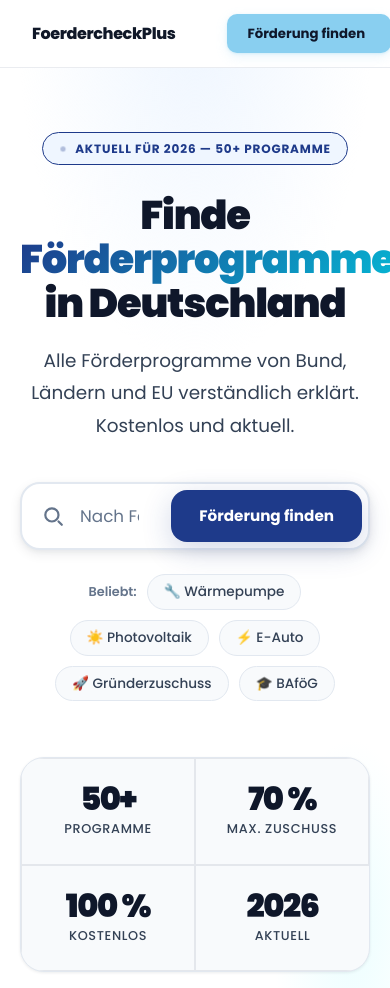
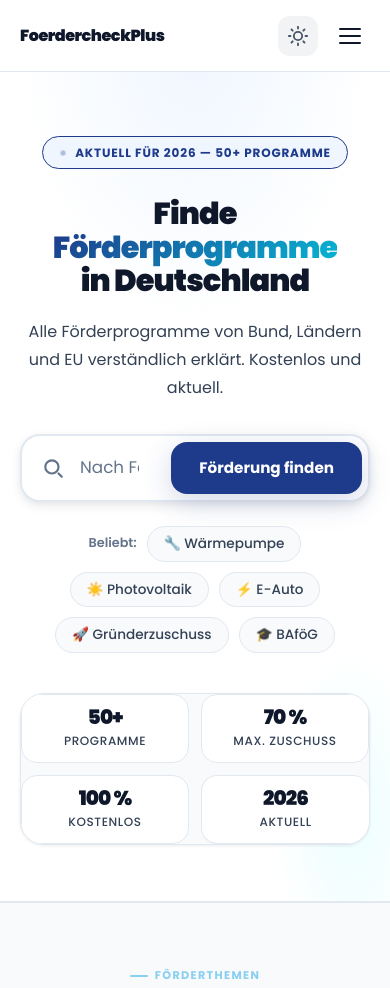
Before and after one commit to yedomanyes/foerdercheckplus.de, a website: page index.html.html in a window 390 px wide. Shown: the top 988 px of the page. Drawn offline with Linux system fonts and the light colour scheme.

Commit message:
Add files via upload

```diff
--- a/header.js
+++ b/header.js
@@ -1,206 +1,254 @@
 // header.js – FoerdercheckPlus (shared navbar for all detail pages)
 (function () {
   document.write(`
-<script>(function(){const t=localStorage.getItem("theme");if(t==="dark"||(!t&&window.matchMedia("(prefers-color-scheme: dark)").matches)){document.documentElement.setAttribute("data-theme","dark");}})();</script>
-
+<script>
+  (function() {
+    const t = localStorage.getItem("theme");
+    // Default to light mode on first load (ignore prefers-color-scheme)
+    if (t === "dark") {
+      document.documentElement.setAttribute("data-theme", "dark");
+    } else {
+      document.documentElement.removeAttribute("data-theme");
+    }
+  })();
+</script>
 <style>
   *,*::before,*::after{box-sizing:border-box;margin:0;padding:0}
   body{font-family:'Poppins',system-ui,sans-serif}
   a,button{-webkit-tap-highlight-color:transparent;outline:none}
-  a:focus-visible,button:focus-visible{outline:2px solid #89CFF0;outline-offset:2px}
-  @import url('https://fonts.googleapis.com/css2?family=Poppins:wght@400;500;600;700;800&display=swap');
+  a:focus-visible,button:focus-visible{outline:2px solid #3B82F6;outline-offset:2px}
 
   .site-nav{
-    position:sticky;top:0;z-index:200;height:68px;
-    background:rgba(255,255,255,.93);backdrop-filter:blur(16px);
-    border-bottom:1px solid #EAECF0;display:flex;align-items:center;
-    transition: background 0.2s, border-color 0.2s;
+    position:sticky;top:0;z-index:200;height:72px;
+    background:rgba(255,255,255,.9);backdrop-filter:blur(16px);
+    -webkit-backdrop-filter:blur(16px);
+    border-bottom:1px solid #E2E8F0;display:flex;align-items:center;
+    transition: background 0.3s, border-color 0.3s;
   }
   [data-theme="dark"] .site-nav {
-    background: rgba(22, 22, 22, 0.95); /* Requested Dark Header */
-    border-bottom: 1px solid #333;
+    background: rgba(11, 17, 32, 0.9);
+    border-bottom: 1px solid #1E293B;
   }
-  [data-theme="dark"] .site-nav__logo, [data-theme="dark"] .site-nav__link {
-    color: #F8FAFC;
+
+  .site-nav__wrap{
+    max-width:1240px;margin:0 auto;padding:0 1.5rem;
+    width:100%;display:flex;align-items:center;justify-content:space-between;
   }
-  [data-theme="dark"] .site-nav__link:hover {
-    background: #333;
+
+  .site-nav__left {
+    display: flex;
+    align-items: center;
+    gap: 2rem;
   }
-  [data-theme="dark"] .site-nav__link.active {
-    color: #38BDF8;
-    background: rgba(56, 189, 248, 0.15);
+
+  .site-nav__logo{
+    font-size:1.1rem;font-weight:900;color:#0F172A;
+    letter-spacing:-.03em;text-decoration:none;
+    transition: color 0.3s;
   }
-  [data-theme="dark"] .site-nav__burger span {
-    background: #F8FAFC;
+  [data-theme="dark"] .site-nav__logo { color: #F8FAFC; }
+
+  .site-nav__links{display:flex;align-items:center;gap:4px;}
+  .site-nav__link{
+    padding:8px 14px;border-radius:10px;
+    font-size:.875rem;font-weight:600;color:#475569;
+    text-decoration:none;transition: all 0.2s;
   }
-  [data-theme="dark"] .site-nav__mobile {
-    background: #161616;
-    border-color: #333;
+  .site-nav__link:hover{background:rgba(15, 23, 42, 0.05);color:#0F172A}
+  [data-theme="dark"] .site-nav__link { color: #94A3B8; }
+  [data-theme="dark"] .site-nav__link:hover { background: rgba(255, 255, 255, 0.08); color: #F8FAFC; }
+
+  .site-nav__link.active{color:#3B82F6;background:rgba(59, 130, 246, 0.08)}
+  [data-theme="dark"] .site-nav__link.active { color: #60A5FA; background: rgba(59, 130, 246, 0.15); }
+
+  .site-nav__right{display:flex;align-items:center;gap:12px;}
+
+  .site-nav__cta{
+    display:inline-flex;align-items:center;gap:8px;
+    background:#3B82F6;color:#FFFFFF;
+    padding:10px 22px;border-radius:12px;
+    font-size:.875rem;font-weight:700;text-decoration:none;
+    box-shadow: 0 4px 12px rgba(59, 130, 246, 0.2);
+    transition: all 0.25s cubic-bezier(0.4, 0, 0.2, 1);
   }
-  [data-theme="dark"] .site-nav__mobile a {
-    color: #CBD5E1;
-  }
-  [data-theme="dark"] .site-nav__mobile a:hover {
-    background: #333;
-    color: #F8FAFC;
-  }
-  .site-nav__wrap{
-    max-width:1200px;margin:0 auto;padding:0 2rem;
-    width:100%;display:flex;align-items:center
-  }
-  .site-nav__logo{
-    display:flex;align-items:center;gap:10px;
-    font-family:'Poppins',system-ui,sans-serif;
-    font-size:1rem;font-weight:800;color:#101828;
-    letter-spacing:-.025em;text-decoration:none;
-    flex-shrink:0;margin-right:1.75rem
-  }
-  .site-nav__links{display:flex;align-items:center;gap:2px;flex:1}
-  .site-nav__link{
-    padding:6px 13px;border-radius:8px;
-    font-family:'Poppins',system-ui,sans-serif;
-    font-size:.83rem;font-weight:500;color:#667085;
-    text-decoration:none;transition:background .14s,color .14s;white-space:nowrap
-  }
-  .site-nav__link:hover{background:#F2F4F7;color:#101828}
-  .site-nav__link.active{color:#89CFF0;background:#EDEFFD}
-  .site-nav__right{margin-left:auto}
-  .site-nav__cta{
-    display:inline-flex;align-items:center;gap:6px;
-    background:#89CFF0;color:#0F172A;
-    padding:9px 20px;border-radius:10px;
-    font-family:'Poppins',system-ui,sans-serif;
-    font-size:.83rem;font-weight:700;text-decoration:none;white-space:nowrap;
-    box-shadow:0 1px 3px rgba(137,207,240,.3),0 4px 12px rgba(137,207,240,.18);
-    transition:background .14s,transform .14s
-  }
-  .site-nav__cta:hover{background:#7ABDE0;transform:translateY(-1px)}
+  .site-nav__cta:hover{background:#2563EB;transform:translateY(-1px);box-shadow: 0 6px 16px rgba(59, 130, 246, 0.35);}
 
   .theme-toggle {
-    background: none; border: none; cursor: pointer; padding: 6px; border-radius: 8px;
+    background: rgba(15, 23, 42, 0.05); border: none; cursor: pointer;
+    width: 40px; height: 40px; border-radius: 12px;
     display: flex; align-items: center; justify-content: center;
-    color: #667085; transition: background 0.15s, color 0.15s; margin-right: 12px;
+    color: #475569; transition: all 0.2s;
   }
-  .theme-toggle:hover { background: #F2F4F7; color: #101828; }
-  [data-theme="dark"] .theme-toggle { color: #CBD5E1; }
-  [data-theme="dark"] .theme-toggle:hover { background: #333; color: #F8FAFC; }
+  [data-theme="dark"] .theme-toggle { background: rgba(255, 255, 255, 0.08); color: #94A3B8; }
+  .theme-toggle:hover { background: rgba(15, 23, 42, 0.1); color: #0F172A; }
+  [data-theme="dark"] .theme-toggle:hover { background: rgba(255, 255, 255, 0.12); color: #F8FAFC; }
 
-  .theme-toggle svg { width: 20px; height: 20px; flex-shrink: 0; }
+  .theme-toggle svg { width: 20px; height: 20px; stroke-width: 2.2; }
   .theme-toggle .moon-icon { display: none; }
   [data-theme="dark"] .theme-toggle .moon-icon { display: block; }
   [data-theme="dark"] .theme-toggle .sun-icon { display: none; }
+
   .site-nav__burger{
     display:none;background:none;border:none;cursor:pointer;
-    padding:8px;margin-left:auto
+    width:40px;height:40px;align-items:center;justify-content:center;
+    flex-direction:column;gap:5px;
   }
   .site-nav__burger span{
-    display:block;width:22px;height:2px;background:#344054;
-    border-radius:2px;margin:5px 0;transition:.3s
+    display:block;width:22px;height:2px;background:#0F172A;
+    border-radius:2px;transition:0.3s cubic-bezier(0.16, 1, 0.3, 1);
   }
-  .site-nav__mobile{
-    display:none;position:fixed;top:68px;left:0;right:0;
-    background:#fff;border-bottom:1px solid #EAECF0;
-    box-shadow:0 8px 24px rgba(0,0,0,.08);
-    padding:.75rem 1.25rem;z-index:199;flex-direction:column;gap:4px
+  [data-theme="dark"] .site-nav__burger span { background: #F8FAFC; }
+
+  .site-nav__burger.open span:nth-child(1) { transform: translateY(7px) rotate(45deg); }
+  .site-nav__burger.open span:nth-child(2) { opacity: 0; transform: translateX(10px); }
+  .site-nav__burger.open span:nth-child(3) { transform: translateY(-7px) rotate(-45deg); }
+
+  /* Modern Mobile Menu Overlay */
+  .mobile-menu {
+    position: fixed; inset: 0; background: rgba(15, 23, 42, 0.4);
+    backdrop-filter: blur(8px); -webkit-backdrop-filter: blur(8px);
+    z-index: 190; opacity: 0; pointer-events: none;
+    transition: opacity 0.4s ease;
   }
-  .site-nav__mobile.open{display:flex}
-  .site-nav__mobile a{
-    padding:11px 14px;border-radius:8px;font-size:.9rem;
-    font-weight:500;color:#667085;text-decoration:none;
-    font-family:'Poppins',system-ui,sans-serif;
-    transition:background .14s,color .14s
+  .mobile-menu.open { opacity: 1; pointer-events: auto; }
+
+  .mobile-menu__content {
+    position: absolute; top: 0; right: 0; width: 85%; max-width: 320px; height: 100%;
+    background: #FFFFFF; padding: 100px 1.5rem 3rem;
+    transform: translateX(100%); transition: transform 0.4s cubic-bezier(0.16, 1, 0.3, 1);
+    display: flex; flex-direction: column; gap: 8px;
+    box-shadow: -20px 0 60px rgba(0,0,0,0.1);
   }
-  .site-nav__mobile a:hover{background:#F2F4F7;color:#101828}
-  @media(max-width:768px){
-    .site-nav__links,.site-nav__right{display:none}
-    .site-nav__burger{display:block}
+  [data-theme="dark"] .mobile-menu__content { background: #0F172A; }
+  .mobile-menu.open .mobile-menu__content { transform: translateX(0); }
+
+  .mobile-menu__link {
+    font-size: 1.1rem; font-weight: 700; color: #1E293B;
+    text-decoration: none; padding: 14px 20px; border-radius: 16px;
+    transition: all 0.3s; opacity: 0; transform: translateX(20px);
+  }
+  [data-theme="dark"] .mobile-menu__link { color: #F1F5F9; }
+
+  .mobile-menu.open .mobile-menu__link {
+    opacity: 1; transform: translateX(0);
+  }
+
+  /* Staggered Link Animations */
+  .mobile-menu.open .mobile-menu__link:nth-child(1) { transition-delay: 0.1s; }
+  .mobile-menu.open .mobile-menu__link:nth-child(2) { transition-delay: 0.15s; }
+  .mobile-menu.open .mobile-menu__link:nth-child(3) { transition-delay: 0.2s; }
+  .mobile-menu.open .mobile-menu__link:nth-child(4) { transition-delay: 0.25s; }
+  .mobile-menu.open .mobile-menu__link:nth-child(5) { transition-delay: 0.3s; }
+  .mobile-menu.open .mobile-menu__link:nth-child(6) { transition-delay: 0.35s; }
+
+  .mobile-menu__link:hover, .mobile-menu__link.active {
+    background: rgba(59, 130, 246, 0.08); color: #3B82F6;
+  }
+  [data-theme="dark"] .mobile-menu__link:hover, [data-theme="dark"] .mobile-menu__link.active {
+    background: rgba(59, 130, 246, 0.15); color: #60A5FA;
+  }
+
+  @media(max-width:980px) {
+    .site-nav__links { display: none; }
+    .site-nav__burger { display: flex; }
+    .site-nav__cta { display: none; }
+    .site-nav__wrap { padding: 0 1.25rem; }
+  }
+
+  @media(max-width:480px) {
+    .site-nav__logo { font-size: 1rem; }
   }
 </style>
 
 <nav class="site-nav">
   <div class="site-nav__wrap">
-    <a href="index.html" class="site-nav__logo">
-      FoerdercheckPlus
-    </a>
+    <div class="site-nav__left">
+        <a href="index.html" class="site-nav__logo">FoerdercheckPlus</a>
         <div class="site-nav__links">
             <a href="index.html" class="site-nav__link" data-page="index.html">Startseite</a>
-      <a href="foerderungen.html" class="site-nav__link" data-page="foerderungen.html">Alle Programme</a>
+            <a href="foerderungen.html" class="site-nav__link" data-page="foerderungen.html">Programme</a>
             <a href="foerderungen.html?kat=energie" class="site-nav__link">Energie</a>
             <a href="foerderungen.html?kat=business" class="site-nav__link">Gründen</a>
             <a href="foerderungen.html?kat=familie" class="site-nav__link">Familie</a>
         </div>
-    <div class="site-nav__right" style="display:flex;align-items:center;">
-      <button class="theme-toggle" id="theme-toggle" aria-label="Dark Mode Toggle">
-        <!-- Sun Icon for Light Mode (switches to moon in dark mode via CSS) -->
-        <svg class="sun-icon" viewBox="0 0 24 24" fill="none" stroke="currentColor" stroke-width="2" stroke-linecap="round" stroke-linejoin="round"><circle cx="12" cy="12" r="5"></circle><line x1="12" y1="1" x2="12" y2="3"></line><line x1="12" y1="21" x2="12" y2="23"></line><line x1="4.22" y1="4.22" x2="5.64" y2="5.64"></line><line x1="18.36" y1="18.36" x2="19.78" y2="19.78"></line><line x1="1" y1="12" x2="3" y2="12"></line><line x1="21" y1="12" x2="23" y2="12"></line><line x1="4.22" y1="19.78" x2="5.64" y2="18.36"></line><line x1="18.36" y1="5.64" x2="19.78" y2="4.22"></line></svg>
-        <svg class="moon-icon" viewBox="0 0 24 24" fill="none" stroke="currentColor" stroke-width="2" stroke-linecap="round" stroke-linejoin="round"><path d="M21 12.79A9 9 0 1 1 11.21 3 7 7 0 0 0 21 12.79z"></path></svg>
+    </div>
+
+    <div class="site-nav__right">
+      <button class="theme-toggle" id="theme-toggle-nav" aria-label="Theme Toggle">
+        <svg class="sun-icon" viewBox="0 0 24 24" fill="none" stroke="currentColor" stroke-width="2.2" stroke-linecap="round" stroke-linejoin="round"><circle cx="12" cy="12" r="5"></circle><line x1="12" y1="1" x2="12" y2="3"></line><line x1="12" y1="21" x2="12" y2="23"></line><line x1="4.22" y1="4.22" x2="5.64" y2="5.64"></line><line x1="18.36" y1="18.36" x2="19.78" y2="19.78"></line><line x1="1" y1="12" x2="3" y2="12"></line><line x1="21" y1="12" x2="23" y2="12"></line><line x1="4.22" y1="19.78" x2="5.64" y2="18.36"></line><line x1="18.36" y1="5.64" x2="19.78" y2="4.22"></line></svg>
+        <svg class="moon-icon" viewBox="0 0 24 24" fill="none" stroke="currentColor" stroke-width="2.2" stroke-linecap="round" stroke-linejoin="round"><path d="M21 12.79A9 9 0 1 1 11.21 3 7 7 0 0 0 21 12.79z"></path></svg>
       </button>
       <a href="foerderungen.html" class="site-nav__cta">
         Förderung finden
-        <svg width="14" height="14" viewBox="0 0 16 16" fill="none" stroke="currentColor" stroke-width="2.2" stroke-linecap="round" stroke-linejoin="round"><path d="M3 8h10M9 4l4 4-4 4"/></svg>
+        <svg width="14" height="14" viewBox="0 0 16 16" fill="none" stroke="currentColor" stroke-width="2.5" stroke-linecap="round" stroke-linejoin="round"><path d="M3 8h10M9 4l4 4-4 4"/></svg>
       </a>
-    </div>
-    <button class="site-nav__burger" id="sn-burger" aria-label="Menü">
+      <button class="site-nav__burger" id="sn-burger-nav" aria-label="Menü">
         <span></span><span></span><span></span>
       </button>
     </div>
-  <div class="site-nav__mobile" id="sn-mobile">
-    <a href="index.html">🏠 Startseite</a>
-    <a href="foerderungen.html">📋 Alle Programme</a>
-    <a href="foerderungen.html?kat=energie">⚡ Energie &amp; Haus</a>
-    <a href="foerderungen.html?kat=business">💼 Gründen</a>
-    <a href="foerderungen.html?kat=mobil">🚗 Mobilität</a>
-    <a href="foerderungen.html?kat=familie">👨‍👩‍👧 Familie</a>
   </div>
-</nav>`);
+</nav>
+
+<div class="mobile-menu" id="mobile-menu-overlay">
+  <div class="mobile-menu__content">
+    <a href="index.html" class="mobile-menu__link" data-page="index.html">Startseite</a>
+    <a href="foerderungen.html" class="mobile-menu__link" data-page="foerderungen.html">Alle Programme</a>
+    <a href="foerderungen.html?kat=energie" class="mobile-menu__link">Energie & Haus</a>
+    <a href="foerderungen.html?kat=business" class="mobile-menu__link">Gründung</a>
+    <a href="foerderungen.html?kat=mobil" class="mobile-menu__link">Mobilität</a>
+    <a href="foerderungen.html?kat=familie" class="mobile-menu__link">Familienhilfe</a>
+    <div style="margin-top: auto; padding: 20px 0;">
+        <a href="foerderungen.html" class="site-nav__cta" style="display: flex; justify-content: center; width: 100%;">Förderung finden</a>
+    </div>
+  </div>
+</div>
+`);
 
   document.addEventListener('DOMContentLoaded', () => {
-    // Active link highlight
-    const page = location.pathname.split('/').pop() || 'index.html';
+    const root = document.documentElement;
+    const body = document.body;
+
+    // Active link logic
+    const path = location.pathname.split('/').pop() || 'index.html';
     const params = new URLSearchParams(window.location.search);
     const kat = params.get('kat');
 
-    if (page === 'foerderungen.html' && kat) {
-      document.querySelectorAll('.site-nav__link').forEach(a => {
-        if (a.getAttribute('href') === 'foerderungen.html?kat=' + kat) {
+    const updateActiveLinks = (links) => {
+        links.forEach(a => {
+            const href = a.getAttribute('href');
+            if (kat && href === `foerderungen.html?kat=${kat}`) {
+                a.classList.add('active');
+            } else if (!kat && a.dataset.page === path) {
                 a.classList.add('active');
             } else {
                 a.classList.remove('active');
             }
         });
-      document.querySelectorAll('.site-nav__mobile a').forEach(a => {
-        if (a.getAttribute('href') === 'foerderungen.html?kat=' + kat) {
-          a.classList.add('active');
-        } else {
-          a.classList.remove('active');
-        }
-      });
-    } else {
-      document.querySelectorAll('.site-nav__link[data-page]').forEach(a => {
-        if (a.dataset.page === page) a.classList.add('active');
-      });
-      document.querySelectorAll('.site-nav__mobile a').forEach(a => {
-        if (a.getAttribute('href') === page) a.classList.add('active');
-      });
-    }
+    };
 
-    // Burger toggle
-    document.getElementById('sn-burger')?.addEventListener('click', () => {
-      document.getElementById('sn-mobile')?.classList.toggle('open');
+    updateActiveLinks(document.querySelectorAll('.site-nav__link'));
+    updateActiveLinks(document.querySelectorAll('.mobile-menu__link'));
+
+    // Burger & Mobile Menu Toggle
+    const burger = document.getElementById('sn-burger-nav');
+    const overlay = document.getElementById('mobile-menu-overlay');
+
+    const toggleMenu = () => {
+        const isOpen = burger.classList.toggle('open');
+        overlay.classList.toggle('open');
+        body.style.overflow = isOpen ? 'hidden' : '';
+    };
+
+    burger?.addEventListener('click', toggleMenu);
+    overlay?.addEventListener('click', (e) => {
+        if (e.target === overlay) toggleMenu();
     });
 
-    // Theme Toggle Logic
-    const themeBtn = document.getElementById('theme-toggle');
-    const root = document.documentElement;
-
-    // Initialize theme
-    const savedTheme = localStorage.getItem('theme');
-    if (savedTheme === 'dark' || (!savedTheme && window.matchMedia('(prefers-color-scheme: dark)').matches)) {
-      root.setAttribute('data-theme', 'dark');
-    }
-
+    // Theme Toggle
+    const themeBtn = document.getElementById('theme-toggle-nav');
     themeBtn?.addEventListener('click', () => {
-      if (root.getAttribute('data-theme') === 'dark') {
+      const isDark = root.getAttribute('data-theme') === 'dark';
+      if (isDark) {
         root.removeAttribute('data-theme');
         localStorage.setItem('theme', 'light');
       } else {
@@ -208,5 +256,12 @@
         localStorage.setItem('theme', 'dark');
       }
     });
+
+    // Close menu on resize if screen gets bigger
+    window.addEventListener('resize', () => {
+        if (window.innerWidth > 980 && burger.classList.contains('open')) {
+            toggleMenu();
+        }
+    });
   });
 })();
--- a/index.css
+++ b/index.css
@@ -3160,18 +3160,30 @@ button:focus-visible {
 }
 
 @media(max-width:768px) {
-
-  .nav__links,
-  .nav__right {
-    display: none
-  }
-
-  .nav__burger {
-    display: block
-  }
-
   .hp-hero {
-    padding: 64px 1.25rem 56px
+    padding: 64px 1.25rem 56px;
+    text-align: center;
+  }
+
+  .hp-hero__h1 {
+    font-size: 2.2rem;
+    margin-bottom: 1.25rem;
+  }
+
+  .hp-hero__sub {
+    font-size: 1rem;
+    margin-bottom: 2rem;
+    margin-inline: auto;
+  }
+
+  .hp-hero__search {
+    width: 100%;
+    margin-bottom: 24px;
+  }
+
+  .hp-hero__tags {
+    justify-content: center;
+    margin-bottom: 40px;
   }
 
   .hp-sec {
@@ -3184,7 +3196,8 @@ button:focus-visible {
     overflow-x: auto;
     scroll-snap-type: x mandatory;
     gap: 16px;
-    padding-bottom: 16px;
+    padding: 0 1.25rem 16px;
+    margin: 0 -1.25rem;
     scrollbar-width: none; /* Firefox */
   }
 
@@ -3193,35 +3206,32 @@ button:focus-visible {
   }
 
   .hp-state {
-    flex: 0 0 160px;
-    min-height: 220px;
+    flex: 0 0 220px;
+    min-height: 280px;
     scroll-snap-align: start;
     aspect-ratio: auto;
   }
 
   .hp-state__title {
-    font-size: 1.15rem;
-    padding: 18px;
+    font-size: 1.2rem;
+    padding: 20px;
   }
 }
 
 @media(max-width:600px) {
   .hp-cats {
-    grid-template-columns: 1fr 1fr
-  }
-
-  .hp-progs {
-    grid-template-columns: 1fr;
-    gap: 8px
-  }
-
-  .programs-grid {
+    grid-template-columns: repeat(2, 1fr);
+    gap: 12px;
+  }
+
+  .hp-progs, .programs-grid {
     grid-template-columns: 1fr;
     gap: 16px;
   }
 
   .hp-steps {
-    grid-template-columns: 1fr
+    grid-template-columns: 1fr;
+    gap: 24px;
   }
 
   .hp-steps-line {
@@ -3229,17 +3239,35 @@ button:focus-visible {
   }
 
   .hp-hero__stats {
-    flex-wrap: wrap
+    display: grid;
+    grid-template-columns: repeat(2, 1fr);
+    gap: 12px;
   }
 
   .hp-hero__stat {
-    flex: 1 1 45%;
-    border: 1px solid #E4E7EC
-  }
+    padding: 16px;
+    border: 1px solid var(--border);
+    border-radius: 16px;
+    background: var(--surface);
+  }
+
+  .hp-hero__stat-n { font-size: 1.5rem; }
+  .hp-hero__stat-l { font-size: 0.75rem; }
 
   .hp-cta {
-    padding: 40px 24px
-  }
+    padding: 48px 24px;
+    border-radius: 24px;
+  }
+
+  .hp-cta__title { font-size: 1.75rem; }
+}
+
+@media(max-width:400px) {
+    .hp-hero__stat {
+        padding: 12px;
+    }
+    .hp-hero__stat-n { font-size: 1.25rem; }
+    .hp-hero__h1 { font-size: 1.9rem; }
 }
 
 /* ---------- EXPLORER REDESIGN (Alle Programme) ---------- */
```
Also changed, not shown: images/eauto_card.png (added), images/familie_card.png (added), images/gruender_card.png (added), images/heizung_card.png (added), images/kfw_card.png (added), images/photovoltaik_card.png (added), images/sanierung_card.png (added), images/selbststaendige_card.png (added), images/studium_card.png (added), images/waermepumpe_card.png (added), 1 other file. Lines whose indentation alone changed are shown as unchanged.
